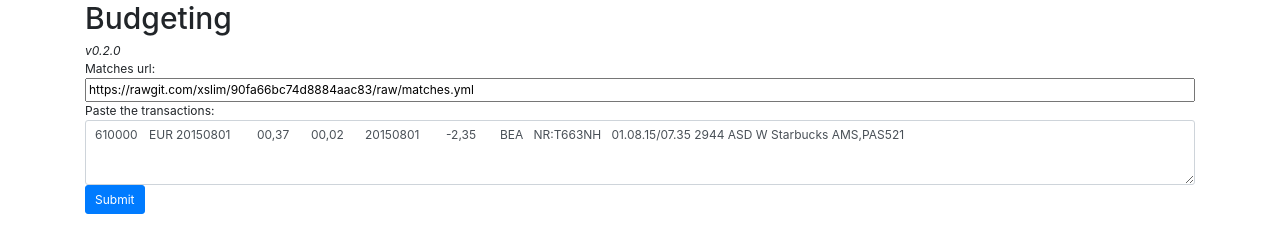
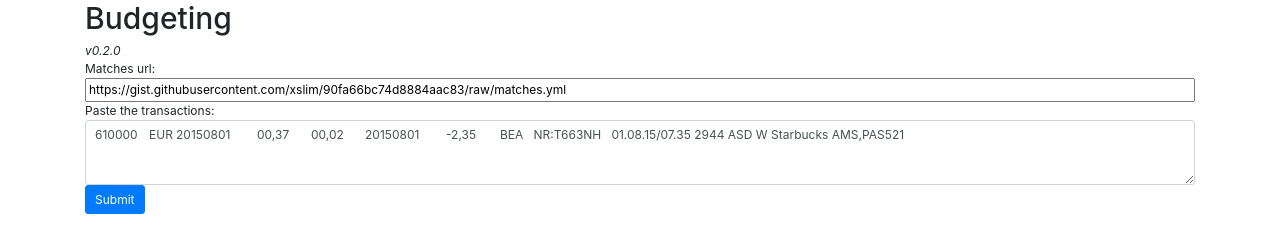
Before and after one commit to xslim/budgeting, a website: page index.html in a window 1280 px wide. Drawn offline with nearby package versions, Linux system fonts and the light colour scheme.

Commit message:
Update index.html

```diff
--- a/index.html
+++ b/index.html
@@ -23,7 +23,7 @@
 
       <div id="tx_input">
 
-        Matches url: <input type="text" id="matches_url" name="matches_url" value="https://rawgit.com/xslim/90fa66bc74d8884aac83/raw/matches.yml" style="width: 100%" />
+        Matches url: <input type="text" id="matches_url" name="matches_url" value="https://gist.githubusercontent.com/xslim/90fa66bc74d8884aac83/raw/matches.yml" style="width: 100%" />
         <!--
         <input type="file" id="tx_file" name="file" />
         <div id="drop_zone">Drop files here</div>
```
